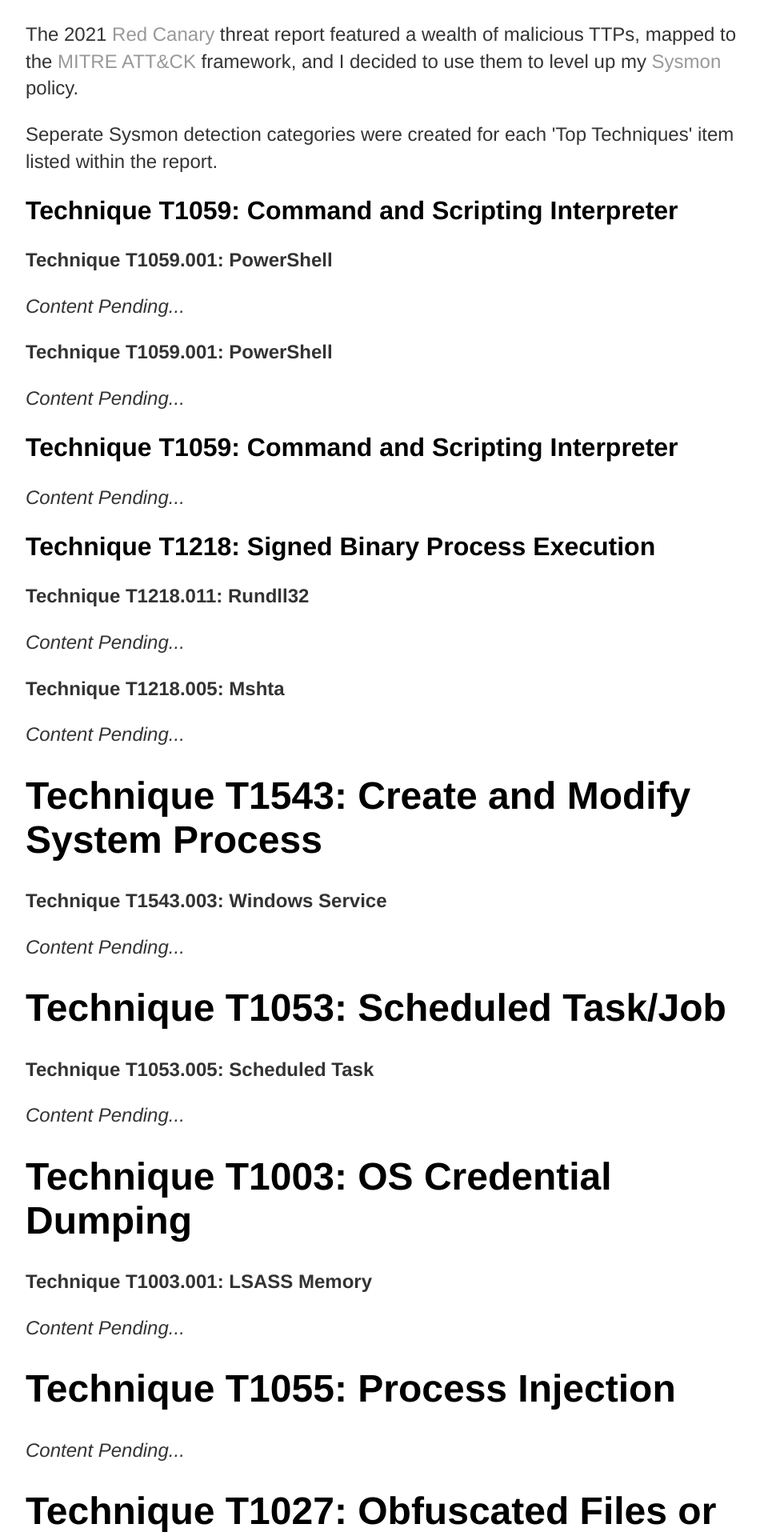
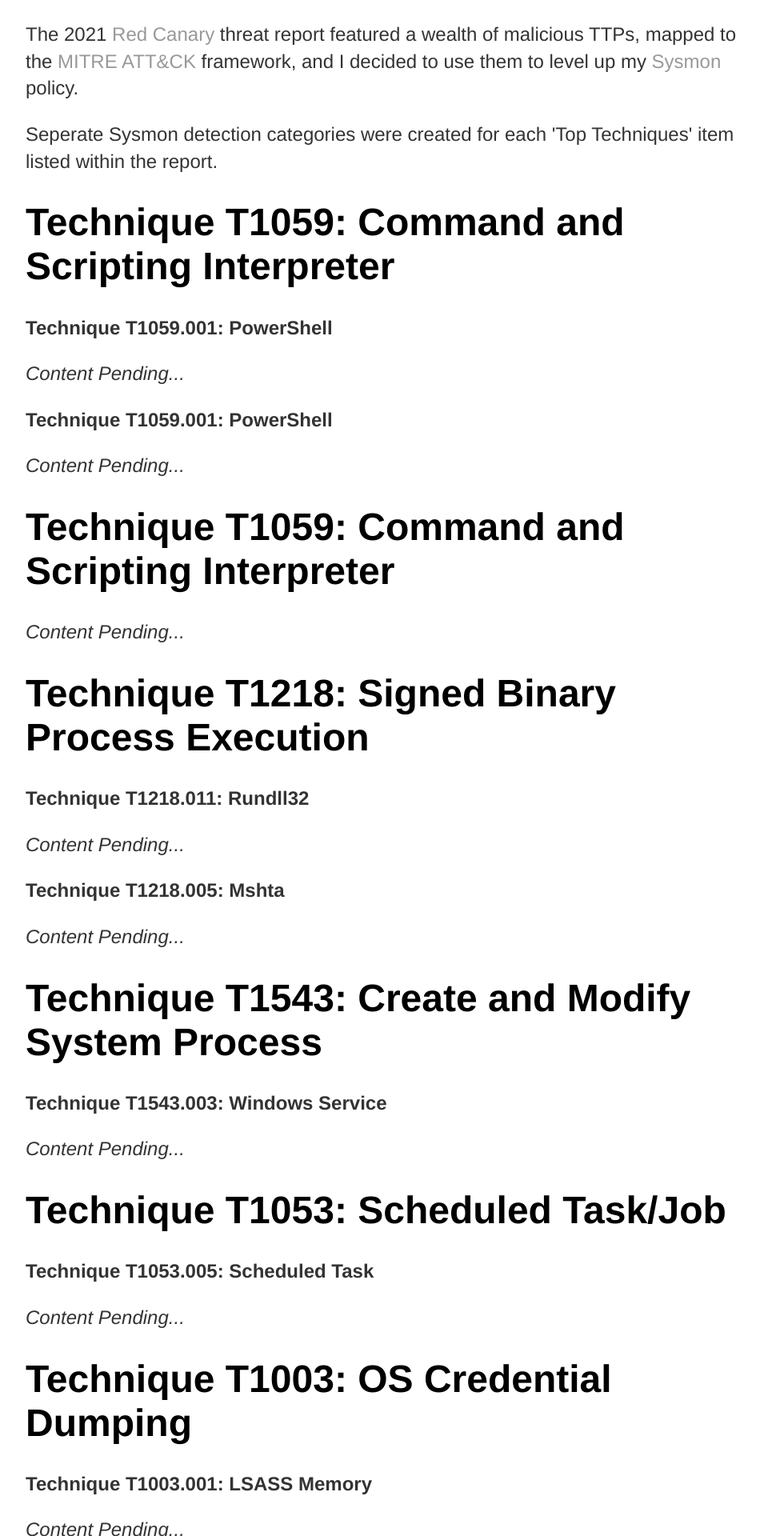
Before and after one commit to 5am5ecure/5am5ecure.github.io, a Jekyll site: the page built from _posts/2021-09-12-sysmon-2021-red-canary-threat-detection-report.md, in a window 1280 px wide. Shown: the part 379-2299 px from the top of the page at 80% size, without its empty margins (160-1110 px from the left). Built offline with Jekyll 4.4.1, drawn with Linux system fonts in a browser that asks for light colours.

```diff
--- a/_posts/2021-09-12-sysmon-2021-red-canary-threat-detection-report.md
+++ b/_posts/2021-09-12-sysmon-2021-red-canary-threat-detection-report.md
@@ -15,7 +15,7 @@ date: 2021-09-12
 
 <p>Seperate Sysmon detection categories were created for each 'Top Techniques' item listed within the report.</p>
 
-<h2>Technique T1059: Command and Scripting Interpreter</h2>
+<h1>Technique T1059: Command and Scripting Interpreter</h1>
 
 <b>Technique T1059.001: PowerShell</b>
 
@@ -25,11 +25,11 @@ date: 2021-09-12
 
 <p><i>Content Pending...</i></p>
 
-<h2>Technique T1059: Command and Scripting Interpreter</h2>
+<h1>Technique T1059: Command and Scripting Interpreter</h1>
 
 <p><i>Content Pending...</i></p>
 
-<h2>Technique T1218: Signed Binary Process Execution</h2>
+<h1>Technique T1218: Signed Binary Process Execution</h1>
 
 <b>Technique T1218.011: Rundll32</b>
 
```
